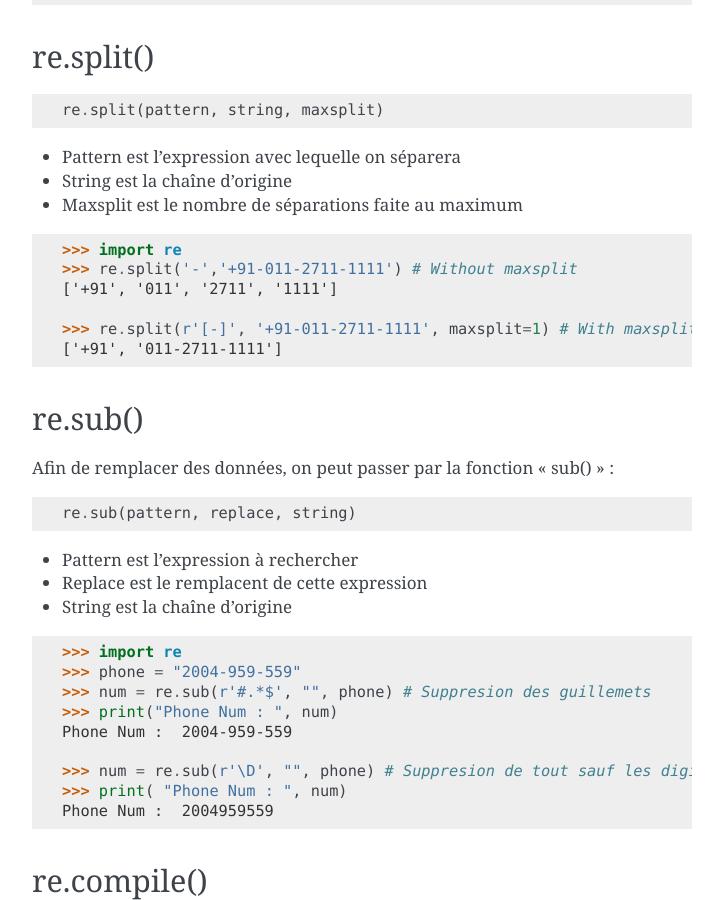
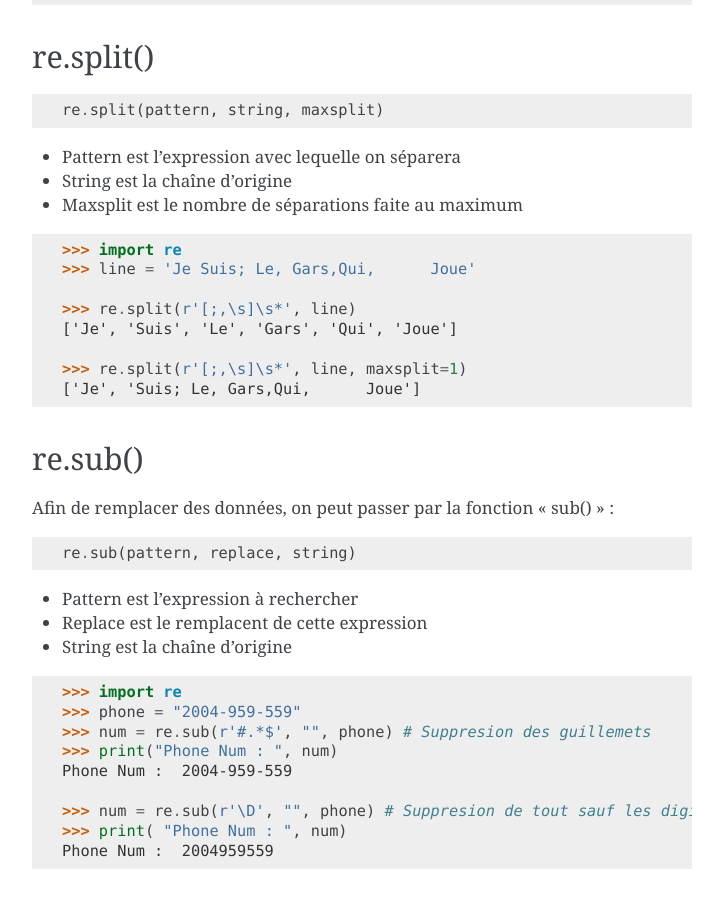
Before and after one commit to HE-Arc/livre-python, a Sphinx documentation site: the page built from source/re/index.rst, in a window 1280 px wide and 900 px high, scrolled down 2162 px. Shown: the whole window, without its empty margins (388-1111 px from the left). Built offline with Sphinx 7.4.7, drawn with Linux system fonts in a browser that asks for light colours.

Commit message:
Changement d'exemple pour re.split()

```diff
--- a/source/re/index.rst
+++ b/source/re/index.rst
@@ -118,11 +118,13 @@ re.split()
 .. code:: pycon
 
 	>>> import re
-	>>> re.split('-','+91-011-2711-1111') # Without maxsplit
-	['+91', '011', '2711', '1111']
+	>>> line = 'Je Suis; Le, Gars,Qui,      Joue'
 
-	>>> re.split(r'[-]', '+91-011-2711-1111', maxsplit=1) # With maxsplit
-	['+91', '011-2711-1111']
+	>>> re.split(r'[;,\s]\s*', line)
+	['Je', 'Suis', 'Le', 'Gars', 'Qui', 'Joue']
+
+	>>> re.split(r'[;,\s]\s*', line, maxsplit=1)
+	['Je', 'Suis; Le, Gars,Qui,      Joue']
 
 re.sub()
 --------
```
